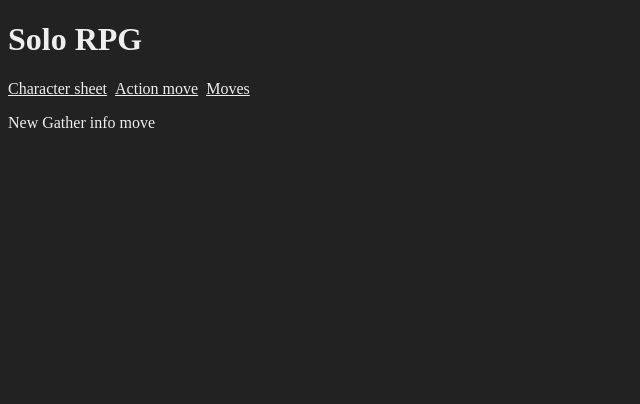
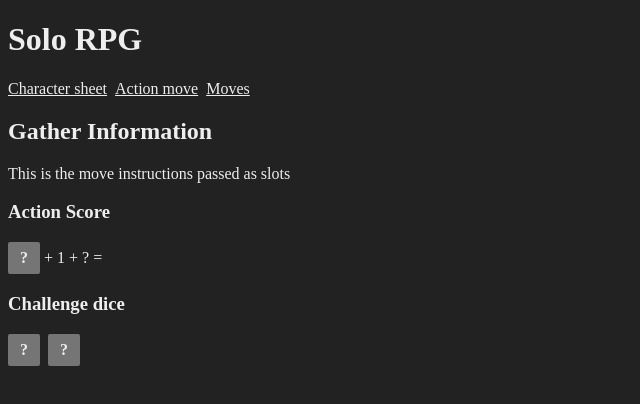
Before and after one commit to merly267/solo-rpg, a Vue app: page /#/moves/gather-information in a window 1280 px wide. Shown: the top 404 px of the page, without its empty margins (0-640 px from the left). Built offline with nearby package versions, Linux system fonts and the light colour scheme.

Commit message:
Pass selected stat to move component

```diff
--- /dev/null
+++ b/src/components/ActionMove.vue
@@ -0,0 +1,28 @@
+<script setup>
+import ActionDie from '@/components/ActionDie.vue'
+import ChallengeDice from '@/components/ChallengeDice.vue'
+const props = defineProps({
+  title: {
+    type: String
+  },
+  stat: {
+    type: Number
+  }
+})
+</script>
+<template>
+  <h2>{{ props.title }}</h2>
+  <slot></slot>
+  <h3>Action Score</h3>
+  <ActionDie />
+  + <span v-if="stat">{{ stat }}</span>
+  <span v-else>?</span>
+  + <span v-if="moveAdds > 0">{{ moveAdds }}</span>
+  <span v-else>?</span>
+  =
+  <!-- <span v-if="actionScore"
+    ><strong>{{ actionScore }}</strong></span
+  >
+  <span v-else>?</span> -->
+  <ChallengeDice />
+</template>
--- a/src/views/moves/GatherInformation.vue
+++ b/src/views/moves/GatherInformation.vue
@@ -1,3 +1,14 @@
+<script setup>
+import { stats as statsList } from '@/composables/useCharacterStats.js'
+import ActionMove from '@/components/ActionMove.vue'
+
+const title = 'Gather Information'
+
+const selectedStat = statsList.value.find((stat) => stat.name === 'Wits')
+</script>
+
 <template>
-  <p>New Gather info move</p>
+  <ActionMove :title="title" :stat="selectedStat.score">
+    <p>This is the move instructions passed as slots</p>
+  </ActionMove>
 </template>
```
